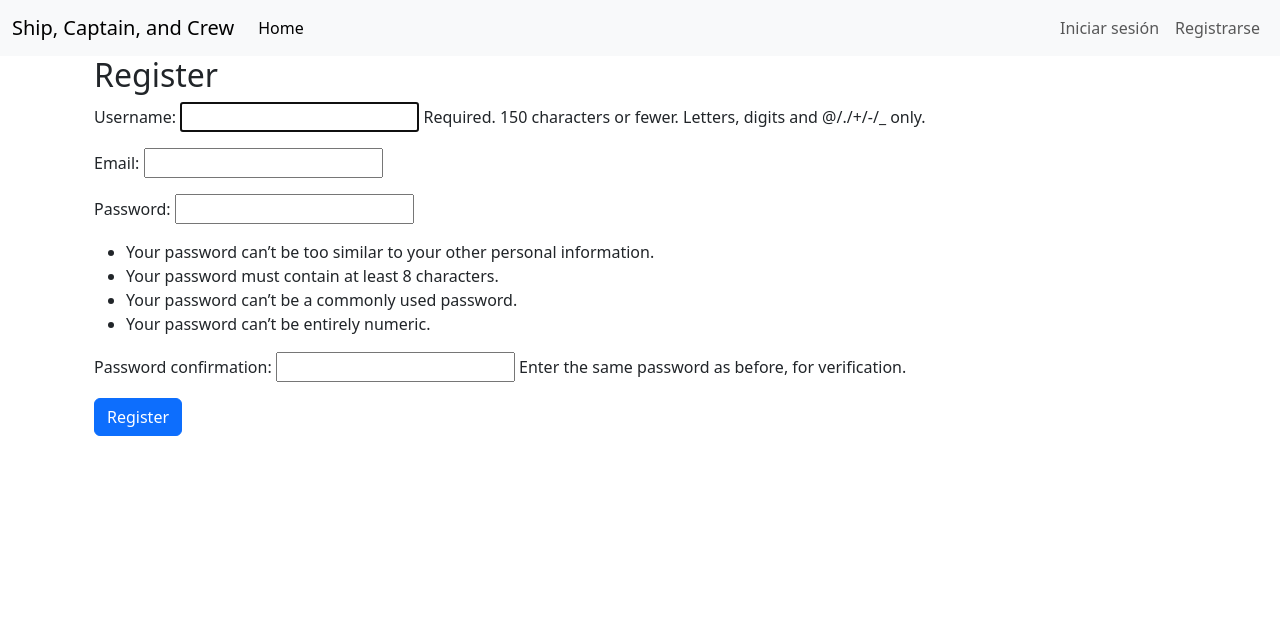
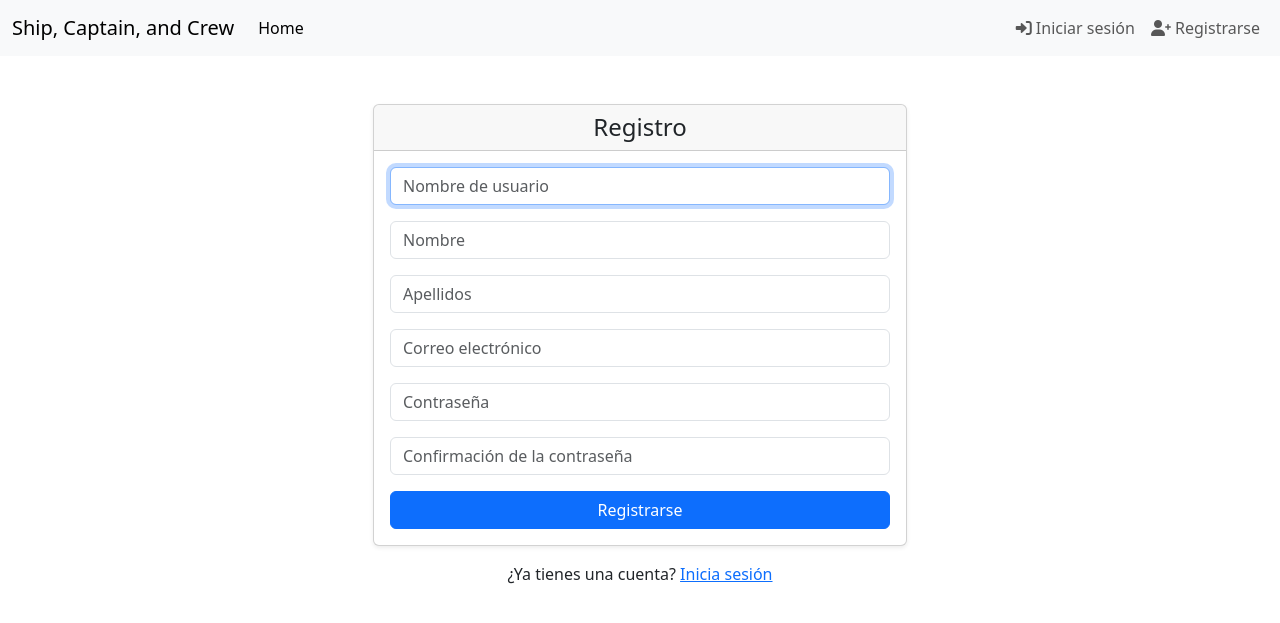
Before and after one commit to FJMonteroInformatica/Ship-Captain-and-Crew, a Django app: page /users/register/ in a window 1280 px wide. Shown: the top 623 px of the page. Run offline with Django 5.2, Linux system fonts and the light colour scheme.

Commit message:
feat: improve visual design for login and registration pages

```diff
--- a/templates/base.html
+++ b/templates/base.html
@@ -5,27 +5,32 @@
     <meta name="viewport" content="width=device-width, initial-scale=1.0">
     <title>{% block title %}Ship, Captain, and Crew{% endblock %}</title>
     <link href="https://cdn.jsdelivr.net/npm/bootstrap@5.3.0/dist/css/bootstrap.min.css" rel="stylesheet">
+    <link href="https://cdnjs.cloudflare.com/ajax/libs/font-awesome/6.0.0-beta3/css/all.min.css" rel="stylesheet">
     {% block head %}{% endblock %}
 </head>
 <body>
     <nav class="navbar navbar-expand-lg navbar-light bg-light">
         <div class="container-fluid">
-            <a class="navbar-brand" href="#">Ship, Captain, and Crew</a>
+            <a class="navbar-brand" href="{% url 'home' %}">Ship, Captain, and Crew</a>
             <button class="navbar-toggler" type="button" data-bs-toggle="collapse" data-bs-target="#navbarNav" aria-controls="navbarNav" aria-expanded="false" aria-label="Toggle navigation">
                 <span class="navbar-toggler-icon"></span>
             </button>
             <div class="collapse navbar-collapse" id="navbarNav">
                 <ul class="navbar-nav">
                     <li class="nav-item">
-                        <a class="nav-link active" aria-current="page" href="#">Home</a>
+                        <a class="nav-link active" aria-current="page" href="{% url 'home' %}">Home</a>
                     </li>
                 </ul>
                 <ul class="navbar-nav ms-auto">
                     <li class="nav-item">
-                        <a class="nav-link" href="{% url 'login' %}">Iniciar sesión</a>
+                        <a class="nav-link" href="{% url 'login' %}">
+                          <i class="fas fa-sign-in-alt"></i> Iniciar sesión
+                        </a>
                     </li>
                     <li class="nav-item">
-                        <a class="nav-link" href="{% url 'register' %}">Registrarse</a>
+                        <a class="nav-link" href="{% url 'register' %}">
+                          <i class="fas fa-user-plus"></i> Registrarse
+                        </a>
                     </li>
                 </ul>
             </div>
--- a/users/forms.py
+++ b/users/forms.py
@@ -3,12 +3,50 @@ from django.contrib.auth.models import User
 from django.contrib.auth.forms import UserCreationForm, AuthenticationForm
 
 class UserRegisterForm(UserCreationForm):
-    email = forms.EmailField()
+    username = forms.CharField(
+        max_length=150,
+        required=True,
+        widget=forms.TextInput(attrs={'class': 'form-control', 'placeholder': 'Nombre de usuario'})
+    )
+    first_name = forms.CharField(
+        max_length=150,
+        required=True,
+        label="Nombre",
+        widget=forms.TextInput(attrs={'class': 'form-control', 'placeholder': 'Nombre'})
+    )
+    last_name = forms.CharField(
+        max_length=150,
+        required=True,
+        label="Apellidos",
+        widget=forms.TextInput(attrs={'class': 'form-control', 'placeholder': 'Apellidos'})
+    )
+    email = forms.EmailField(
+        max_length=254,
+        required=True,
+        label="Correo electrónico",
+        widget=forms.EmailInput(attrs={'class': 'form-control', 'placeholder': 'Correo electrónico'})
+    )
+    password1 = forms.CharField(
+        widget=forms.PasswordInput(attrs={'class': 'form-control', 'placeholder': 'Contraseña'}),
+        label="Contraseña",
+        required=True
+    )
+    password2 = forms.CharField(
+        widget=forms.PasswordInput(attrs={'class': 'form-control', 'placeholder': 'Confirmación de la contraseña'}),
+        label="Confirmación de la contraseña",
+        required=True
+    )
 
     class Meta:
         model = User
-        fields = ['username', 'email', 'password1', 'password2']
+        fields = ('username', 'first_name', 'last_name', 'email', 'password1', 'password2')
 
 class UserLoginForm(AuthenticationForm):
-    username = forms.CharField(label='Username')
-    password = forms.CharField(widget=forms.PasswordInput)
+    username = forms.CharField(
+        max_length=150,
+        widget=forms.TextInput(attrs={'class': 'form-control', 'placeholder': 'Nombre de usuario'})
+    )
+    password = forms.CharField(
+        label="Contraseña",
+        widget=forms.PasswordInput(attrs={'class': 'form-control', 'placeholder': 'Contraseña'})
+    )
--- a/users/templates/register.html
+++ b/users/templates/register.html
@@ -1,12 +1,87 @@
 {% extends 'base.html' %}
-{% block title %}Register{% endblock %}
+
 {% block content %}
-<div class="container">
-    <h2>Register</h2>
-    <form method="POST">
-        {% csrf_token %}
-        {{ form.as_p }}
-        <button type="submit" class="btn btn-primary">Register</button>
-    </form>
+
+<div class="container mt-5">
+    <div class="row justify-content-center">
+        <div class="col-lg-6 col-md-8">
+            <div class="card shadow-sm">
+                <div class="card-header text-center">
+                    <h4 class="mb-0">Registro</h4>
+                </div>
+                <div class="card-body">
+                    <form action="{% url 'register' %}" method="POST">
+                        {% csrf_token %}
+                        {% if form.non_field_errors %}
+                            <div class="alert alert-danger" role="alert">
+                                <ul>
+                                    {% for error in form.non_field_errors %}
+                                        <li>{{ error }}</li>
+                                    {% endfor %}
+                                </ul>
+                            </div>
+                        {% endif %}
+                        <div class="mb-3">
+                            {{ form.username }}
+                            {% if form.username.errors %}
+                                <div class="invalid-feedback d-block">
+                                    {{ form.username.errors }}
+                                </div>
+                            {% endif %}
+                        </div>
+                        <div class="mb-3">
+                            {{ form.first_name }}
+                            {% if form.first_name.errors %}
+                                <div class="invalid-feedback d-block">
+                                    {{ form.first_name.errors }}
+                                </div>
+                            {% endif %}
+                        </div>
+                        <div class="mb-3">
+                            {{ form.last_name }}
+                            {% if form.last_name.errors %}
+                                <div class="invalid-feedback d-block">
+                                    {{ form.last_name.errors }}
+                                </div>
+                            {% endif %}
+                        </div>
+                        <div class="mb-3">
+                            {{ form.email }}
+                            {% if form.email.errors %}
+                                <div class="invalid-feedback d-block">
+                                    {{ form.email.errors }}
+                                </div>
+                            {% endif %}
+                        </div>
+                        <div class="mb-3">
+                            {{ form.password1 }}
+                            {% if form.password1.errors %}
+                                <div class="invalid-feedback d-block">
+                                    {{ form.password1.errors }}
+                                </div>
+                            {% endif %}
+                        </div>
+                        <div class="mb-3">
+                            {{ form.password2 }}
+                            {% if form.password2.errors %}
+                                <div class="invalid-feedback d-block">
+                                    {{ form.password2.errors }}
+                                </div>
+                            {% endif %}
+                        </div>
+                        <div class="d-grid gap-2">
+                            <button type="submit" class="btn btn-primary btn-block">
+                                Registrarse
+                            </button>
+                        </div>
+                    </form>
+                </div>
+            </div>
+            <p class="text-center mt-3">
+                ¿Ya tienes una cuenta? <a href="{% url 'login' %}">Inicia sesión</a>
+            </p>
+        </div>
+    </div>
 </div>
+
 {% endblock %}
--- a/users/views.py
+++ b/users/views.py
@@ -26,6 +26,7 @@ def user_login(request):
             if user is not None:
                 login(request, user)
                 return redirect('home')
+        return render(request, 'login.html', {'form': form})
     else:
         form = UserLoginForm()
     return render(request, 'login.html', {'form': form})
```
Also changed, not shown: users/templates/login.html (+51 -8 lines), db.sqlite3.
